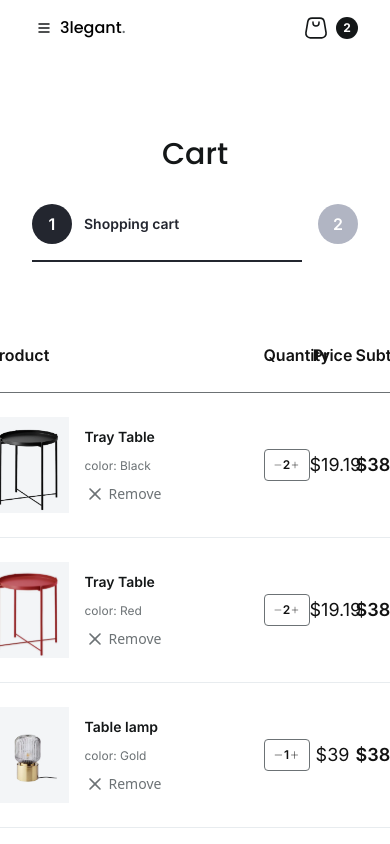
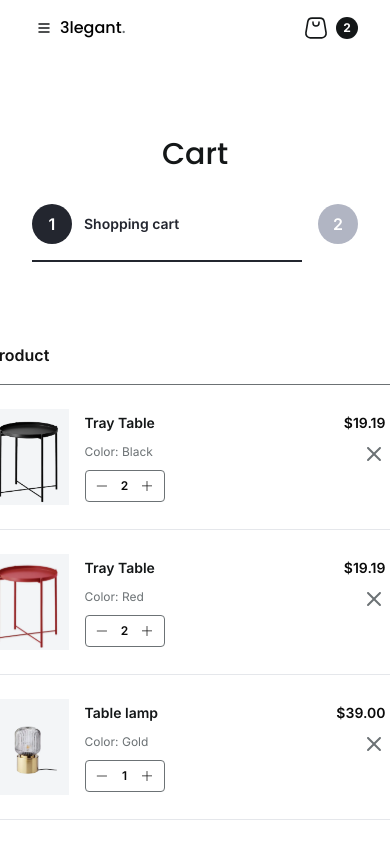
Before and after one commit to Hamiiiidreza/Home-Style, a React (Vite) app: page /shopping-cart in a window 390 px wide. Shown: the top 844 px of the page. Built offline with nearby package versions, Linux system fonts and the light colour scheme.

Commit message:
fix:redesign shoppingtable component

```diff
--- a/src/components/templates/shopping-table/shopping-table.jsx
+++ b/src/components/templates/shopping-table/shopping-table.jsx
@@ -45,33 +45,30 @@ function ShoppingTable() {
                     title="Cart"
                     currentStep={1}
                 />
-                <div class="inline-flex flex-col items-start">
+                <div class="flex flex-col items-start">
                     <div class="flex flex-col xl:flex-row gap-8 w-full py-20">
-                        <div className="inline-flex flex-col items-start">
+                        {/* ======================= DESKTOP VERSION (Code 1) ======================= */}
+                        <div className="hidden sm:flex flex-col items-start">
+                            {/* Header */}
                             <div className="grid w-full max-w-[643px] grid-cols-[275px_1fr] border-b border-solid border-[#6c7174] pb-6">
                                 <div className="font-InterSemiBold text-black-900 tracking-[0] leading-6.5 whitespace-nowrap transition-all hover:drop-shadow-custom">
                                     Product
                                 </div>
+
                                 <div className="grid grid-cols-3 text-center font-InterSemiBold text-base text-black-900 tracking-[0] leading-6.5 whitespace-nowrap">
-
-                                    <div className="transition-all hover:drop-shadow-custom">
-                                        Quantity
-                                    </div>
-
-                                    <div className="transition-all hover:drop-shadow-custom">
-                                        Price
-                                    </div>
-
-                                    <div className="transition-all hover:drop-shadow-custom">
-                                        Subtotal
-                                    </div>
+                                    <div className="transition-all hover:drop-shadow-custom">Quantity</div>
+                                    <div className="transition-all hover:drop-shadow-custom">Price</div>
+                                    <div className="transition-all hover:drop-shadow-custom">Subtotal</div>
                                 </div>
                             </div>
+
+                            {/* Items */}
                             {cartItems.map((item) => (
                                 <div
                                     key={item.id}
                                     className="grid w-full max-w-[643px] grid-cols-[275px_1fr] items-center border-b border-solid border-neutral-03 py-6"
                                 >
+                                    {/* Product Info */}
                                     <div className="flex items-center gap-4">
                                         <div className="bg-neutral-02">
                                             <img
@@ -80,8 +77,8 @@ function ShoppingTable() {
                                                 className="w-20 h-24 object-cover mix-blend-multiply transition-all hover:shadow-[0_4px_4px_rgba(0,0,0,0.25)]"
                                             />
                                         </div>
+
                                         <div className="flex flex-col gap-2">
-
                                             <div className="font-InterSemiBold text-neutral-07 text-sm tracking-[0] leading-5.5 transition-all hover:drop-shadow-custom">
                                                 {item.name}
                                             </div>
@@ -90,22 +87,17 @@ function ShoppingTable() {
                                                 color: {item.color}
                                             </div>
 
-                                            {/* Remove */}
                                             <button className="flex items-center gap-1 border-none text-neutral-04 text-sm transition-all hover:drop-shadow-custom">
-                                                <img
-                                                    src="/Images/Close.svg"
-                                                    className="size-5"
-                                                    alt="remove"
-                                                />
+                                                <img src="/Images/Close.svg" className="size-5" alt="remove" />
                                                 Remove
                                             </button>
-
                                         </div>
                                     </div>
+
+                                    {/* Quantity + Price + Subtotal */}
                                     <div className="grid grid-cols-3 items-center text-center">
                                         <div className="flex justify-center">
                                             <div className="flex items-center border border-neutral-04 rounded w-20 h-8 justify-between px-2 transition-all hover:shadow-[0_4px_4px_rgba(0,0,0,0.25)]">
-
                                                 <button>
                                                     <img src="/Images/Minus.svg" alt="minus" />
                                                 </button>
@@ -117,12 +109,13 @@ function ShoppingTable() {
                                                 <button>
                                                     <img src="/Images/Add.svg" alt="add" />
                                                 </button>
-
                                             </div>
                                         </div>
+
                                         <div className="font-InterRegular text-black-900 text-lg leading-7.5 whitespace-nowrap transition-all hover:drop-shadow-custom">
                                             ${item.price}
                                         </div>
+
                                         <div className="font-InterSemiBold text-black-900 text-lg leading-7.5 whitespace-nowrap transition-all hover:drop-shadow-custom">
                                             $38.00
                                         </div>
@@ -130,6 +123,75 @@ function ShoppingTable() {
                                 </div>
                             ))}
                         </div>
+
+                        {/* ======================= MOBILE VERSION (Code 2) ======================= */}
+                        <div className="block sm:hidden flex-1 bg-white overflow-y-auto scrollbar-custom">
+
+                            <div className="w-full border-b border-solid border-[#6c7174] pb-4 mb-6">
+                                <h2 className="font-InterSemiBold text-black-900 tracking-[0] leading-6.5 whitespace-nowrap transition-all hover:drop-shadow-custom">
+                                    Product
+                                </h2>
+                            </div>
+
+                            {/* Cart Items */}
+                            <div className="space-y-6">
+                                {cartItems.map((item) => (
+                                    <div
+                                        key={item.id}
+                                        className="flex items-center border-b border-gray-200 pb-6"
+                                    >
+                                        {/* Image */}
+                                        <div className="bg-neutral-02">
+                                            <img
+                                                src={item.image}
+                                                alt={item.name}
+                                                className="w-20 h-24 object-cover mix-blend-multiply transition-all hover:shadow-[0_4px_4px_rgba(0,0,0,0.25)]"
+                                            />
+                                        </div>
+
+                                        {/* Info */}
+                                        <div className="flex justify-between flex-1 mx-4">
+                                            <div className="space-y-2">
+                                                <h2 className="font-InterSemiBold text-sm text-neutral-07 leading-[22px] transition-all hover:drop-shadow-custom">
+                                                    {item.name}
+                                                </h2>
+
+                                                <p className="font-InterRegular text-neutral-04 text-xs leading-[20px] transition-all hover:drop-shadow-custom">
+                                                    Color: {item.color}
+                                                </p>
+
+                                                {/* Quantity Box */}
+                                                <div className="flex items-center border border-neutral-04 rounded mt-2 w-20 h-8 justify-between px-2 transition-all hover:shadow-[0_4px_4px_rgba(0,0,0,0.25)]">
+                                                    <button>
+                                                        <img src="/Images/Minus.svg" alt="minus" />
+                                                    </button>
+
+                                                    <span className="text-xs font-InterSemiBold text-black/900">
+                                                        {item.quantity}
+                                                    </span>
+
+                                                    <button>
+                                                        <img src="/Images/Add.svg" alt="add" />
+                                                    </button>
+                                                </div>
+                                            </div>
+
+                                            {/* Price + Remove */}
+                                            <div className="flex flex-col items-end gap-2">
+                                                <span className="font-InterSemiBold text-sm leading-[22px] text-black/900 transition-all hover:drop-shadow-custom">
+                                                    ${item.price.toFixed(2)}
+                                                </span>
+
+                                                <button className="w-6 h-6 cursor-pointer transition-all hover:drop-shadow-custom">
+                                                    <img src="/Images/Close.svg" alt="Remove" />
+                                                </button>
+                                            </div>
+                                        </div>
+                                    </div>
+                                ))}
+                            </div>
+                        </div>
+
                         <div
                             class="flex flex-col w-full max-w-[413px] items-start gap-4 p-6 bg-white rounded-md border border-solid border-neutral-04 transition-all hover:drop-shadow-custom"
                         >
```
